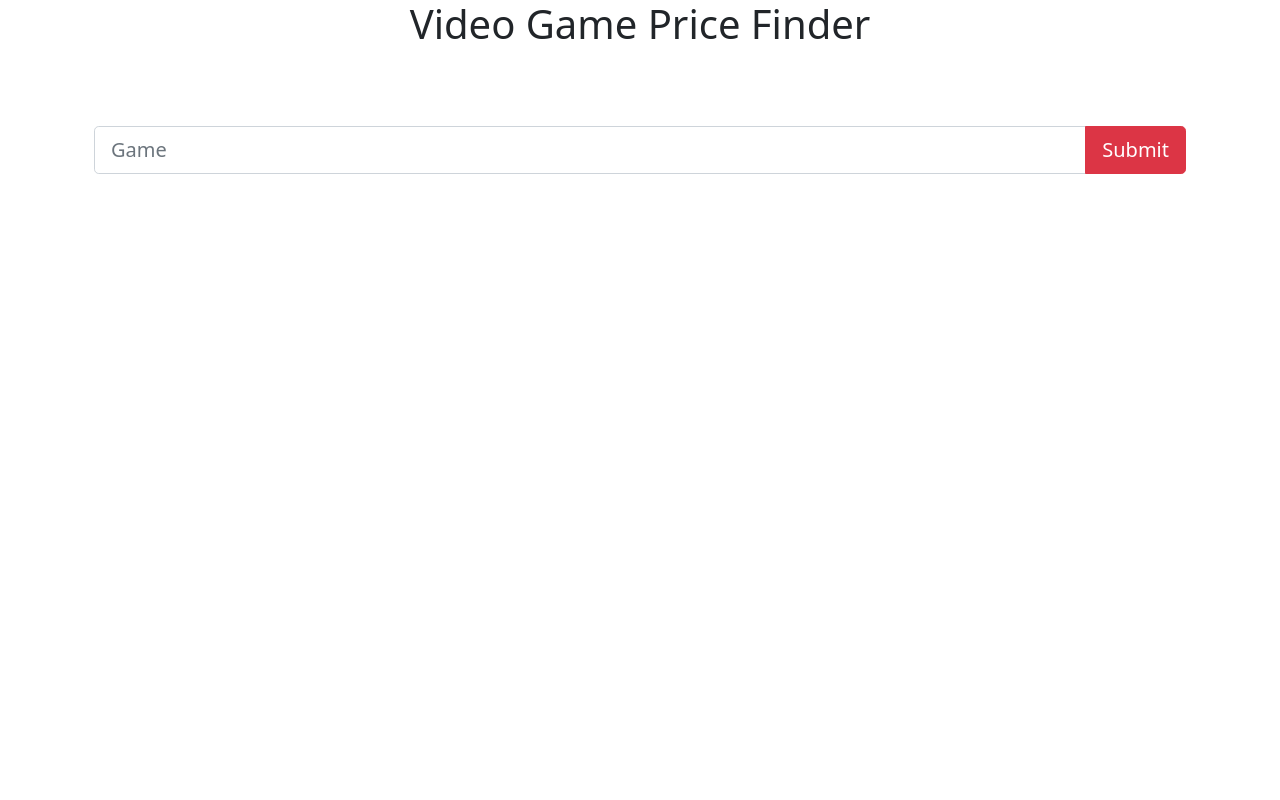
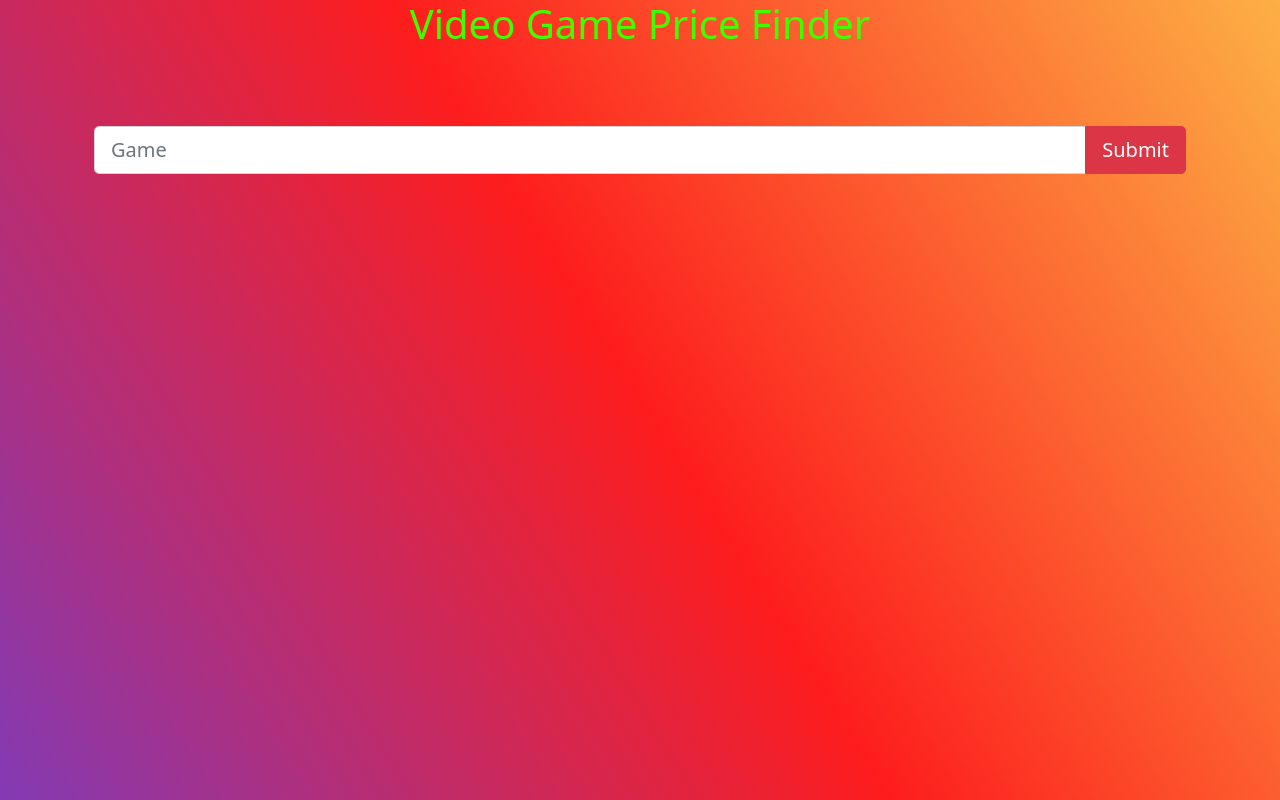
Before and after one commit to manish295/Game-Price-Finder, a Flask app: page / in a window 1280 px wide. Run offline with Flask 2, Linux system fonts and the light colour scheme; some libraries are stand-ins or nearby versions.

Commit message:
Styling changes

```diff
--- a/stores.py
+++ b/stores.py
@@ -48,7 +48,7 @@ class Stores:
         game_img = game_img_div.find("img")['data-image'].replace(" ","%20")
         game_info = game.find(class_="css-hkjq8i")
         game_name = game_info.find("div", attrs={'class': 'css-1h2ruwl'})
-        price = game_info.find("span", class_="css-z3vg5b")
+        price = game_info.find("span", class_="css-11ksoqt")
         if price == None:
             price = game_info.find(text=re.compile("\$.*"))
 
--- a/templates/index.html
+++ b/templates/index.html
@@ -3,12 +3,20 @@
 {% block content %}
 <h1>Video Game Price Finder</h1>
 <style>
+html {
+    min-height:100%;
+}
+body {
+    background: rgb(131,58,180);
+    background: linear-gradient(58deg, rgba(131,58,180,1) 0%, rgba(253,29,29,1) 50%, rgba(252,176,69,1) 100%);
+}
 .stores {
   padding: 70px 0;
   text-align: center;
 }
 h1 {
     text-align: center;
+    color: rgb(60, 255, 0);
 }
 
 .row {
```
Also changed, not shown: README.md.
